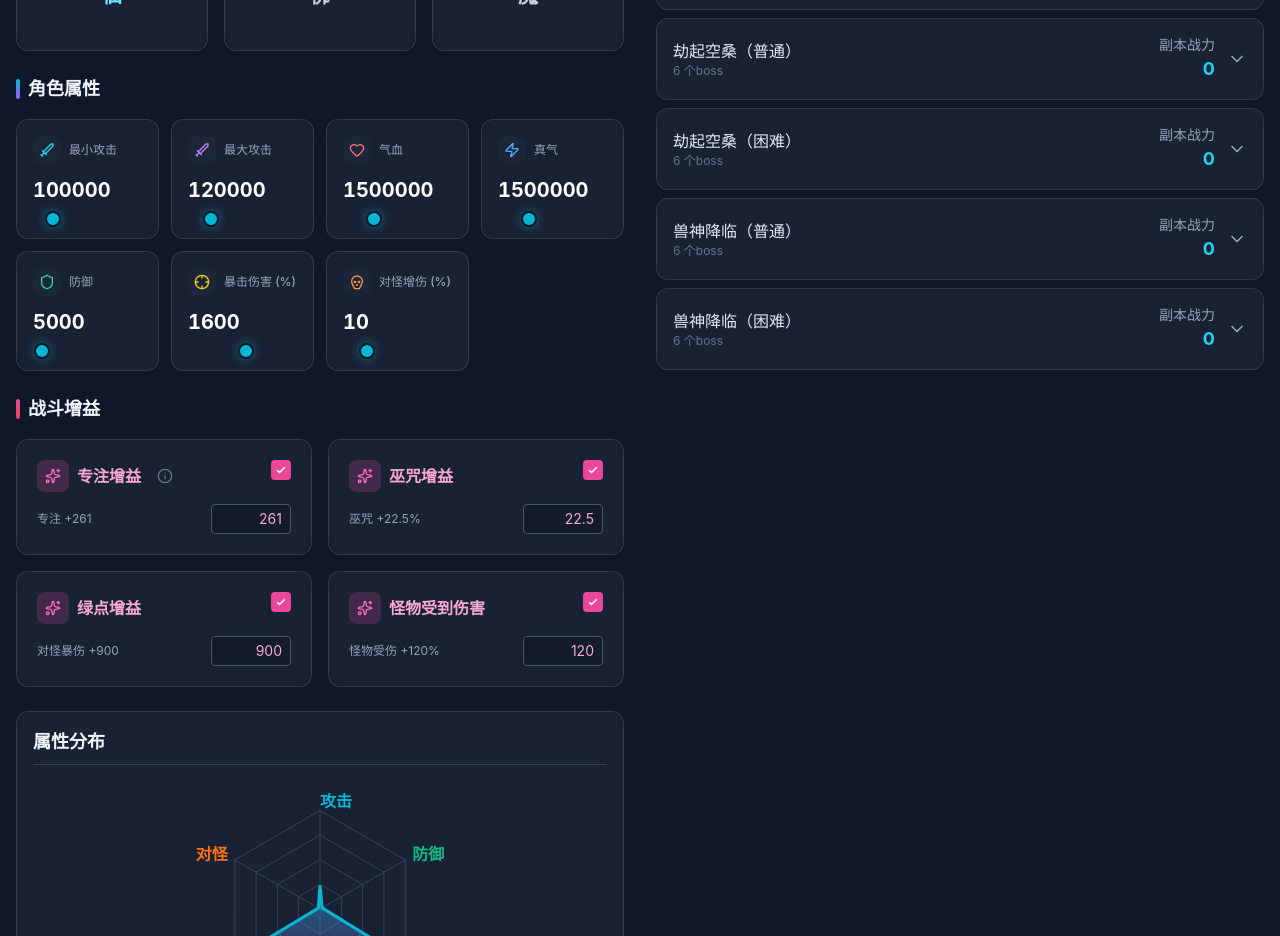
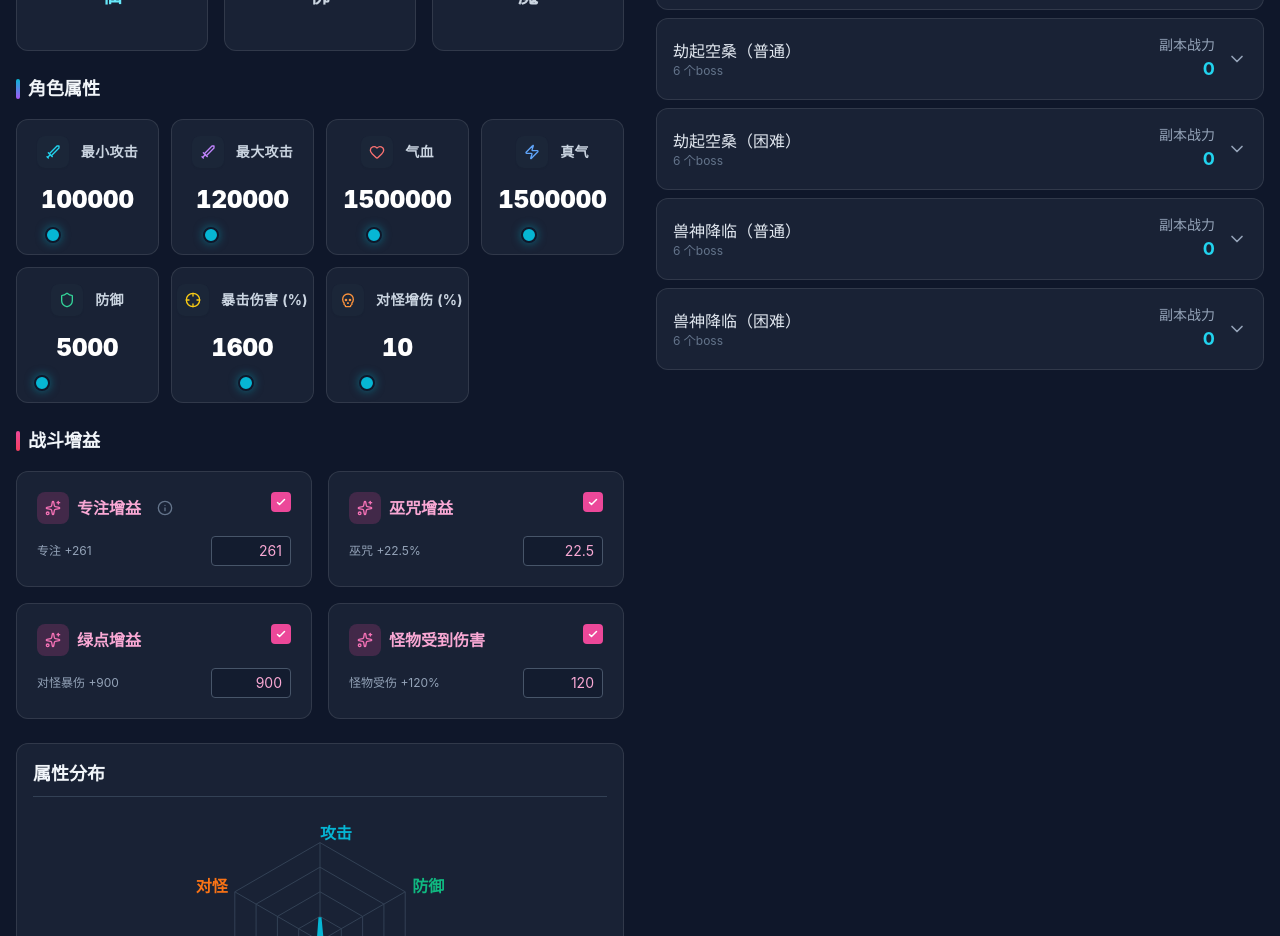
Before and after one commit to myonlystarWang/new_zx_calc, a React app in the folder web_app/: page / in a window 1280 px wide. Shown: the part 1180-2116 px from the top of the page. Built offline with nearby package versions, Linux system fonts and the light colour scheme; the HTML template or start-up script is replaced by a standard one.

Commit message:
完成角色属性调整，还差滑动轨道线未显示

```diff
--- a/web_app/src/components/ui/AttributeCard.tsx
+++ b/web_app/src/components/ui/AttributeCard.tsx
@@ -34,13 +34,13 @@ export const AttributeCard: React.FC<AttributeCardProps> = ({
     };
 
     return (
-        <div className="glass-panel p-4 flex flex-col gap-3 hover:border-cyan-500/30 transition-all duration-300 animate-fade-in">
-            {/* Icon & Label */}
-            <div className="flex items-center gap-2">
-                <div className={clsx('p-1.5 rounded-lg bg-slate-800/50 transition-transform hover:scale-110', iconColor)}>
+        <div className="glass-panel p-4 flex flex-col gap-3 hover:border-cyan-500/30 transition-all duration-300 animate-fade-in group">
+            {/* Header: Icon & Label Centered Row */}
+            <div className="flex items-center justify-center gap-3">
+                <div className={clsx('p-2 rounded-lg bg-slate-800/50 transition-transform group-hover:scale-110 shadow-sm shrink-0', iconColor)}>
                     {icon}
                 </div>
-                <span className="text-xs font-medium text-slate-400">{label}</span>
+                <span className="text-sm font-bold text-slate-300 tracking-wide whitespace-nowrap">{label}</span>
             </div>
 
             {/* Large Number Display */}
@@ -51,7 +51,7 @@ export const AttributeCard: React.FC<AttributeCardProps> = ({
                 min={min}
                 max={max}
                 step={step}
-                className="bg-transparent text-xl font-bold text-white w-full focus:outline-none focus:text-cyan-400 transition-colors"
+                className="bg-transparent text-2xl font-black text-white w-full text-center focus:outline-none focus:text-cyan-400 transition-colors py-1"
                 style={{ fontVariantNumeric: 'tabular-nums' }}
             />
 
```
